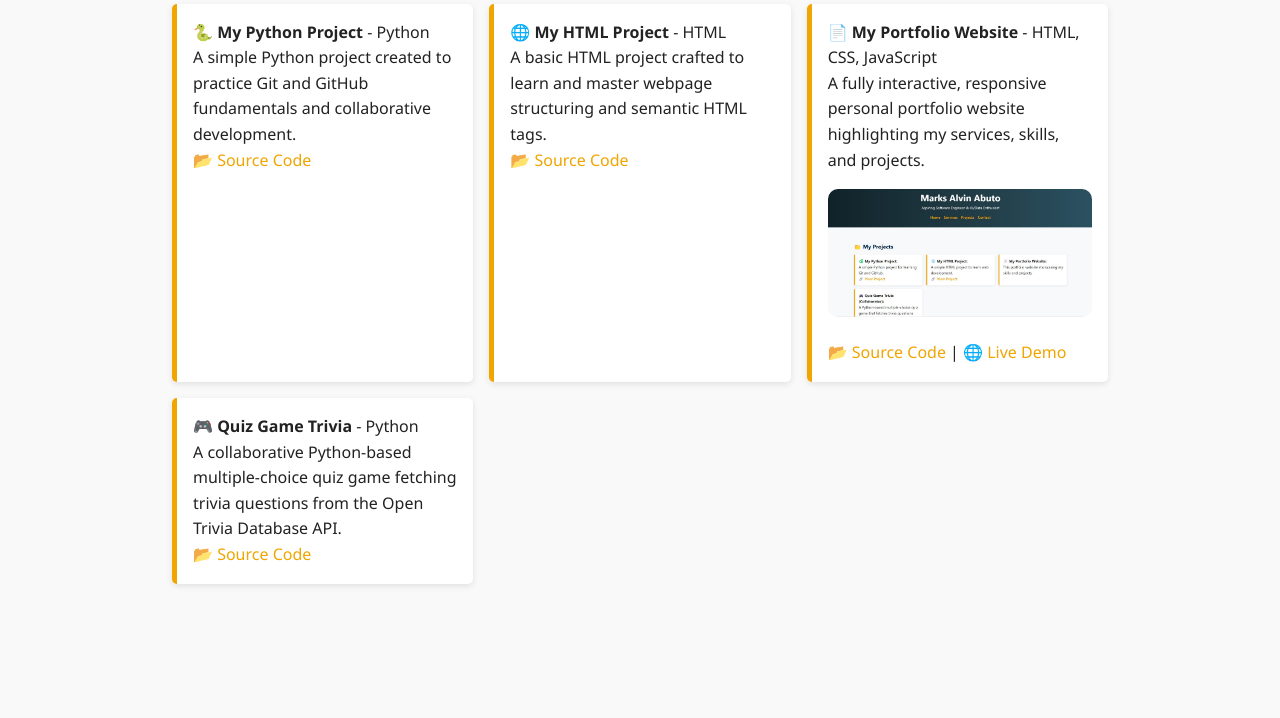
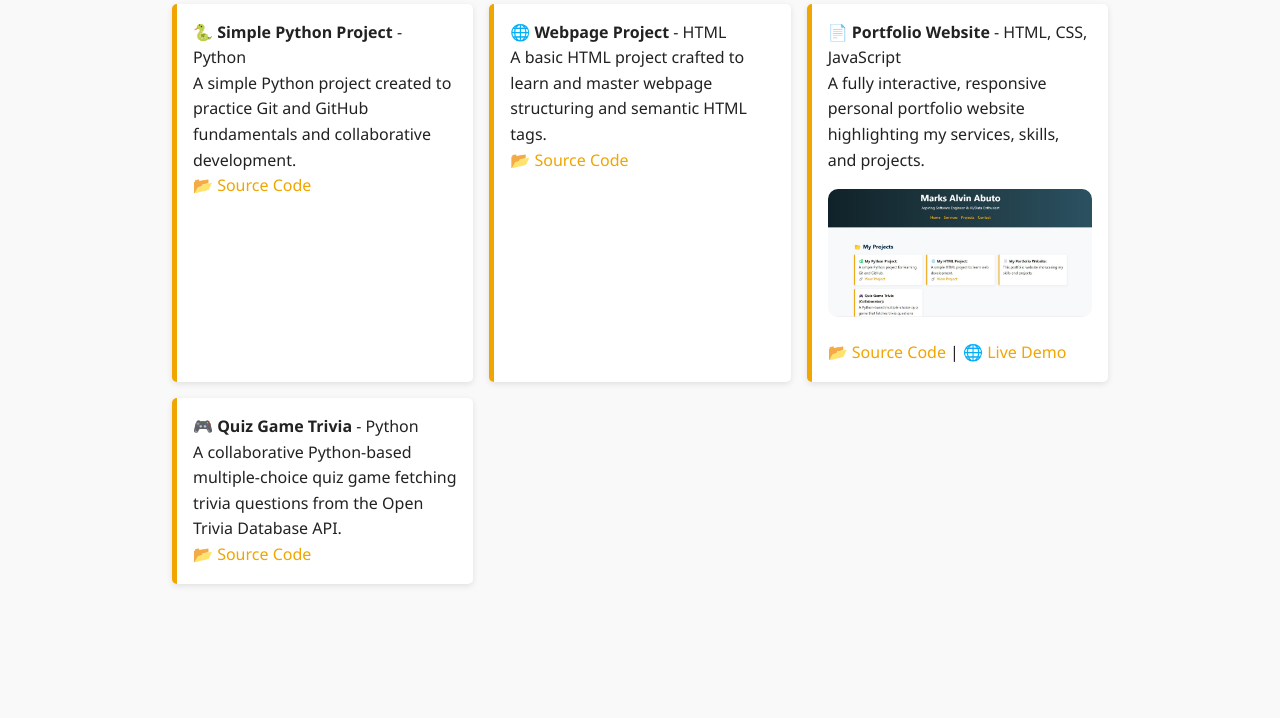
Before and after one commit to marksabuto/My_portfolio_project, a plain HTML site: page projects.html in a window 1280 px wide. Shown: the part 382-1100 px from the top of the page. Drawn offline with Linux system fonts and the light colour scheme.

Commit message:
Updated Readme.md

```diff
--- a/projects.html
+++ b/projects.html
@@ -43,19 +43,19 @@
     <div class="list-grid">
 
       <div class="list-item">
-        <strong>🐍 My Python Project</strong> <span>- Python</span>
+        <strong>🐍 Simple Python Project</strong> <span>- Python</span>
         <p>A simple Python project created to practice Git and GitHub fundamentals and collaborative development.</p>
         <a href="https://github.com/marksabuto/my-python-project.git" target="_blank">📂 Source Code</a>
       </div>
 
       <div class="list-item">
-        <strong>🌐 My HTML Project</strong> <span>- HTML</span>
+        <strong>🌐 Webpage Project</strong> <span>- HTML</span>
         <p>A basic HTML project crafted to learn and master webpage structuring and semantic HTML tags.</p>
         <a href="https://github.com/marksabuto/my-html-project.git" target="_blank">📂 Source Code</a>
       </div>
 
       <div class="list-item">
-        <strong>📄 My Portfolio Website</strong> <span>- HTML, CSS, JavaScript</span>
+        <strong>📄 Portfolio Website</strong> <span>- HTML, CSS, JavaScript</span>
         <p>A fully interactive, responsive personal portfolio website highlighting my services, skills, and projects.</p>
         <img src="images/portfolio.jpg" alt="Portfolio Project Preview" style="width:100%; border-radius: 10px; margin: 1rem 0;">
         <a href="https://github.com/marksabuto/My_portfolio_project.git" target="_blank">📂 Source Code</a> |
```
Also changed, not shown: 1 other file.
